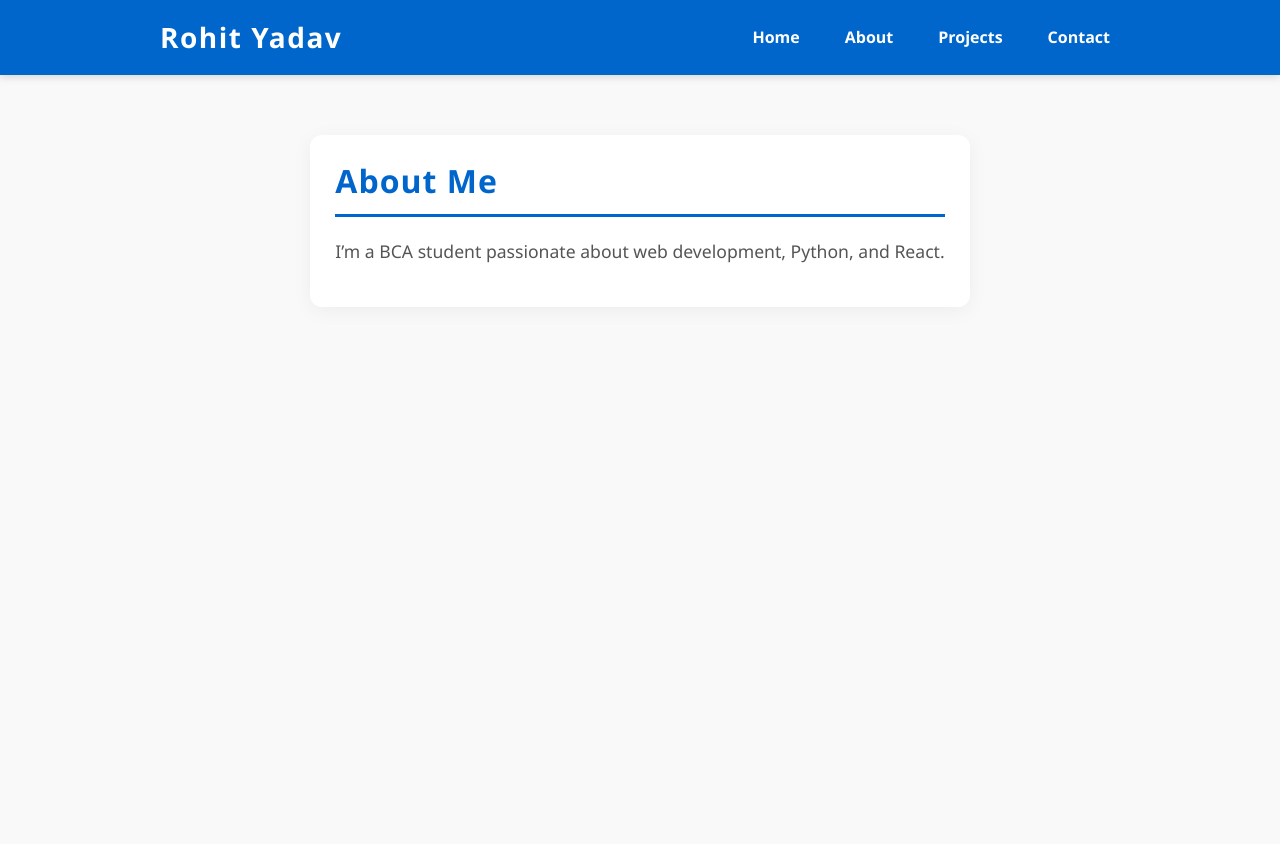
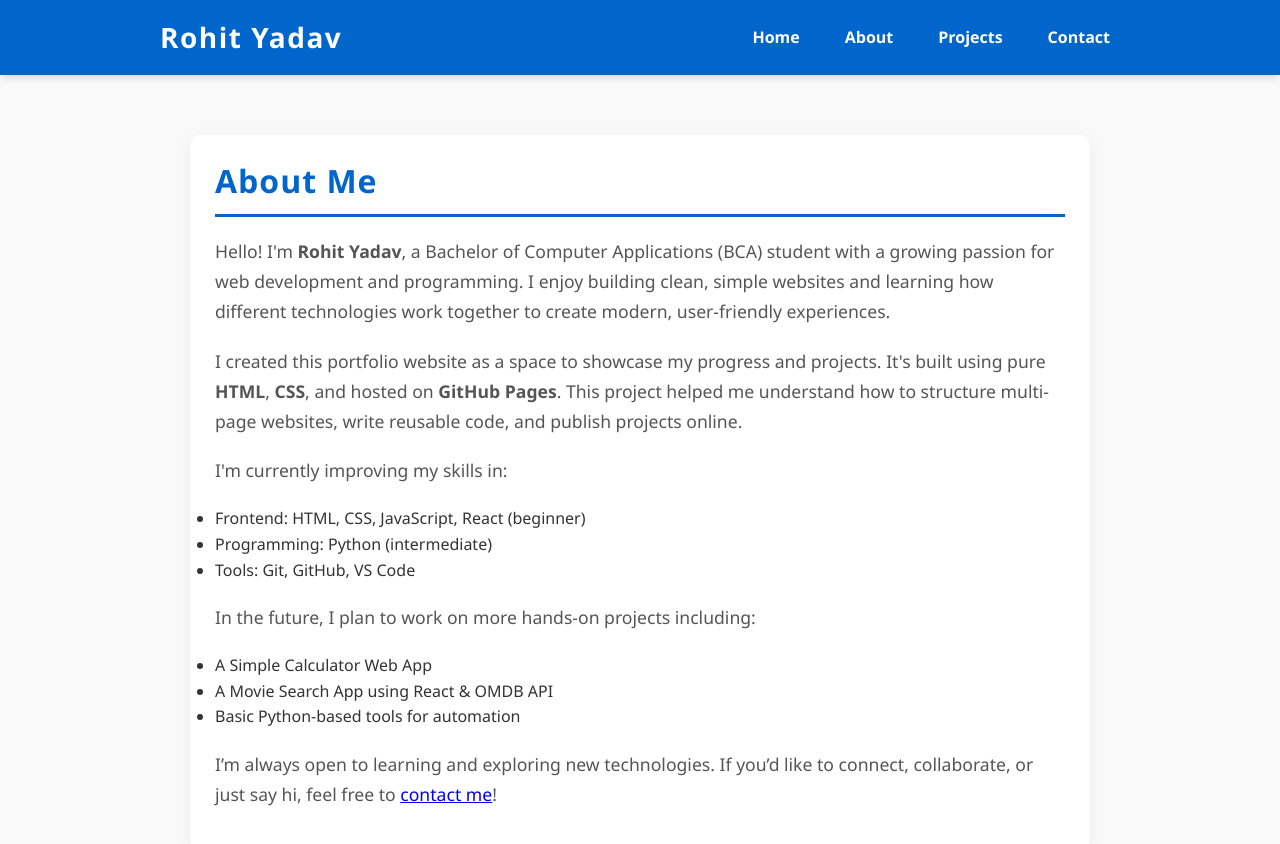
Before and after one commit to rohit-yadav5/rohit-yadav5.github.io, a plain HTML site: page about.html in a window 1280 px wide. Before the commit the page ends 800 px from the top, so only its background shows below. Drawn offline with Linux system fonts and the light colour scheme.

Commit message:
Update2 about.html

```diff
--- a/about.html
+++ b/about.html
@@ -17,10 +17,34 @@
       </ul>
     </nav>
   </header>
+<section id="about" class="section">
+  <h2>About Me</h2>
+  <p>
+    Hello! I'm <strong>Rohit Yadav</strong>, a Bachelor of Computer Applications (BCA) student with a growing passion for web development and programming. I enjoy building clean, simple websites and learning how different technologies work together to create modern, user-friendly experiences.
+  </p>
+  <p>
+    I created this portfolio website as a space to showcase my progress and projects. It's built using pure <strong>HTML</strong>, <strong>CSS</strong>, and hosted on <strong>GitHub Pages</strong>. This project helped me understand how to structure multi-page websites, write reusable code, and publish projects online.
+  </p>
+  <p>
+    I'm currently improving my skills in:
+    <ul>
+      <li>Frontend: HTML, CSS, JavaScript, React (beginner)</li>
+      <li>Programming: Python (intermediate)</li>
+      <li>Tools: Git, GitHub, VS Code</li>
+    </ul>
+  </p>
+  <p>
+    In the future, I plan to work on more hands-on projects including:
+    <ul>
+      <li>A Simple Calculator Web App</li>
+      <li>A Movie Search App using React & OMDB API</li>
+      <li>Basic Python-based tools for automation</li>
+    </ul>
+  </p>
+  <p>
+    I’m always open to learning and exploring new technologies. If you’d like to connect, collaborate, or just say hi, feel free to <a href="contact.html">contact me</a>!
+  </p>
+</section>
 
-  <section class="section">
-    <h2>About Me</h2>
-    <p>I’m a BCA student passionate about web development, Python, and React.</p>
-  </section>
 </body>
 </html>
```
